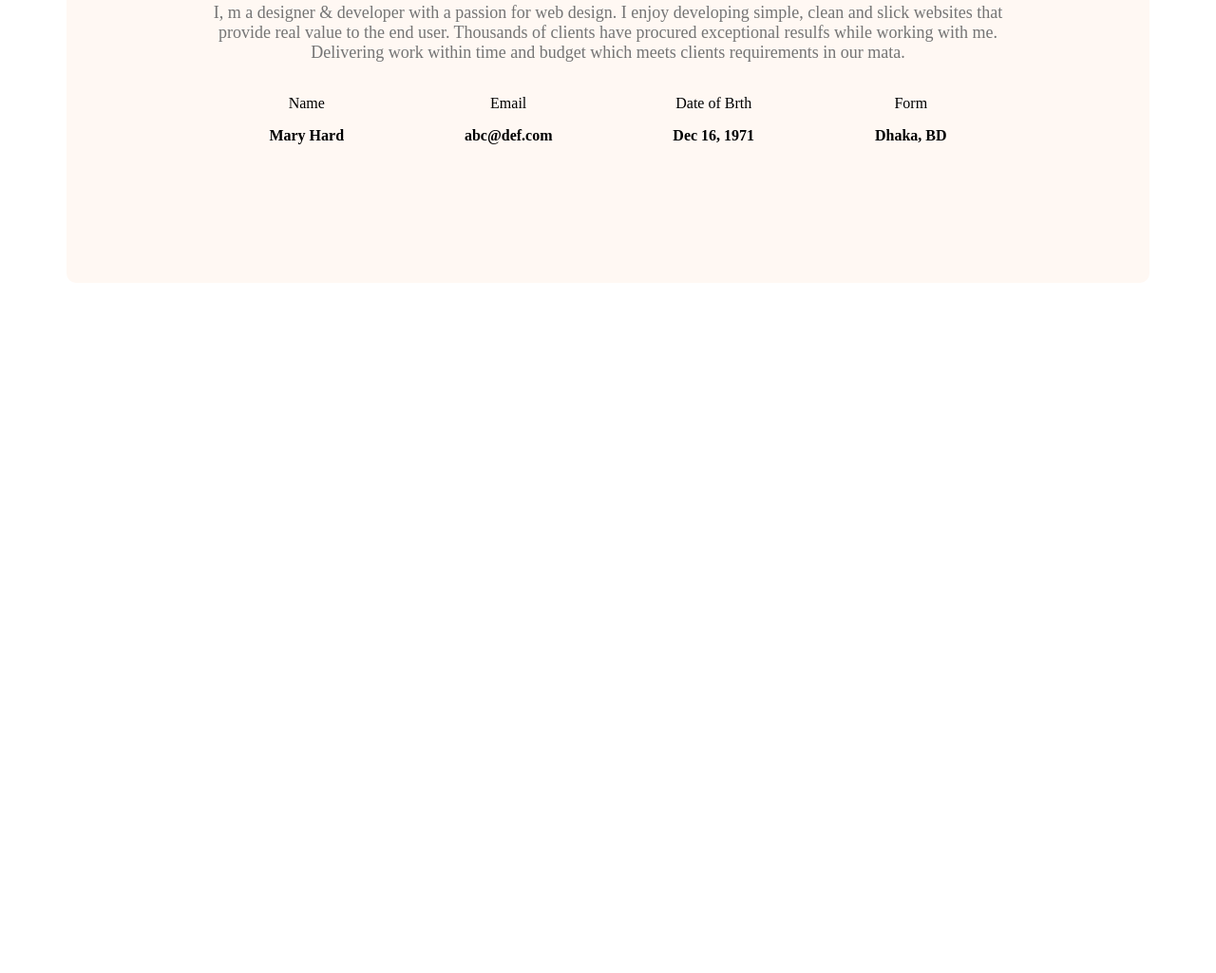
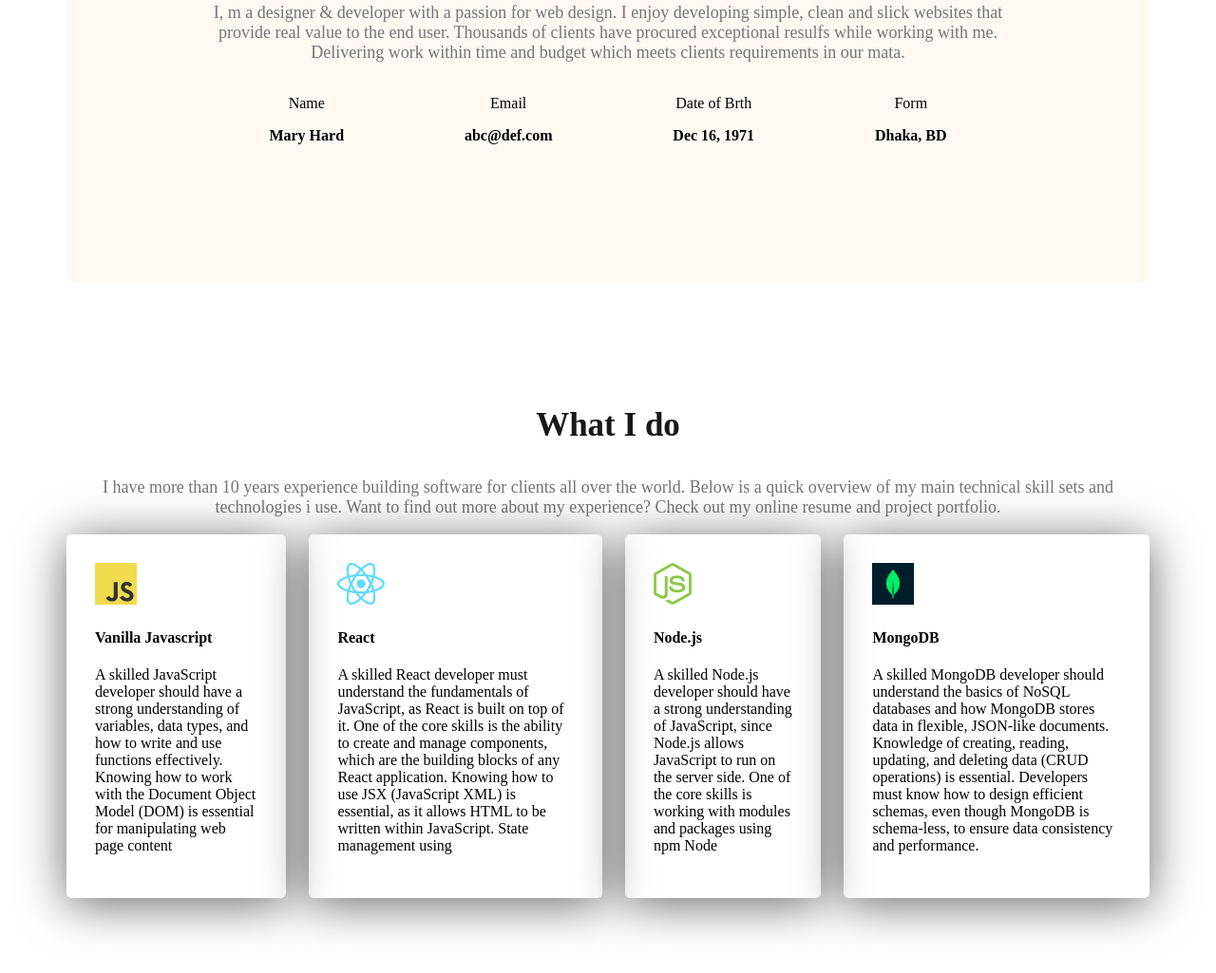
Before and after one commit to hriday33333/web-developer-portfolio, a plain HTML site: page index.html in a window 1280 px wide. Shown: the part 1237-2262 px from the top of the page at 95% size. Before the commit the page ends 1543 px from the top, so only its background shows below. Drawn offline with Linux system fonts and the light colour scheme.

Commit message:
added images and paragraph

```diff
--- a/index.html
+++ b/index.html
@@ -63,6 +63,36 @@ clients requirements in our mata.
         </div>
 
         </section>
+        <!-- what is do section start -->
+         <section class="skills">
+            <h3 class="section-title text-center">What I do</h3>
+            <p class="section-description text-center">I have more than 10 years experience building software for clients all over the world. Below is a quick
+overview of my main technical skill sets and technologies i use. Want to find out more about my experience?
+Check out my online resume and project portfolio.</p>
+<div class="skills-container">
+    <!-- .skill*4>img+h4.skill-title+p.skill-description -->
+    <div class="skill">
+        <img src="images/icons/js.png" alt="">
+        <h4 class="skill-title">Vanilla Javascript</h4>
+        <p class="skill-description">A skilled JavaScript developer should have a strong understanding of variables, data types, and how to write and use functions effectively. Knowing how to work with the Document Object Model (DOM) is essential for manipulating web page content </p>
+    </div>
+    <div class="skill">
+        <img src="images/icons/react.png" alt="">
+        <h4 class="skill-title">React</h4>
+        <p class="skill-description">A skilled React developer must understand the fundamentals of JavaScript, as React is built on top of it. One of the core skills is the ability to create and manage components, which are the building blocks of any React application. Knowing how to use JSX (JavaScript XML) is essential, as it allows HTML to be written within JavaScript. State management using</p>
+    </div>
+    <div class="skill">
+        <img src="images/icons/nodejs.png" alt="">
+        <h4 class="skill-title">Node.js</h4>
+        <p class="skill-description">A skilled Node.js developer should have a strong understanding of JavaScript, since Node.js allows JavaScript to run on the server side. One of the core skills is working with modules and packages using npm Node</p>
+    </div>
+    <div class="skill">
+        <img src="images/icons/mongo.png" alt="">
+        <h4 class="skill-title">MongoDB</h4>
+        <p class="skill-description">A skilled MongoDB developer should understand the basics of NoSQL databases and how MongoDB stores data in flexible, JSON-like documents. Knowledge of creating, reading, updating, and deleting data (CRUD operations) is essential. Developers must know how to design efficient schemas, even though MongoDB is schema-less, to ensure data consistency and performance.</p>
+    </div>
+</div>
+         </section>
     </main>
     <footer>
 
--- a/styles/portfolio.css
+++ b/styles/portfolio.css
@@ -38,6 +38,10 @@ background-color: #FFF8F3;
 .section-description{
     font-size: 18px;
     color: #757575;
+}
+
+.text-center{
+    text-align: center;
 }
 
 /* header */
@@ -100,13 +104,17 @@ main{
 max-width: 1140px;
 margin: 0 auto;
 }
+main section{
+    margin-top: 130px;
+    margin-bottom: 130px;
+}
 
 /* about styles */
 .about{
     border-radius: 10px;
     padding: 130px 150px;
     text-align: center;
-    margin-top: 130px;
+
 }
 
 .about-items{
@@ -117,3 +125,16 @@ margin: 0 auto;
 .item-description{
     font-weight: 600;
 }
+
+
+/* skills section styles */
+.skills-container{
+    display: flex;
+    gap: 24px;
+}
+
+.skill{
+    padding: 30px;
+    border-radius: 5px;
+    box-shadow: 0px 6px 50px 0px rgba(0, 0, 0, 0.6);
+}
```
